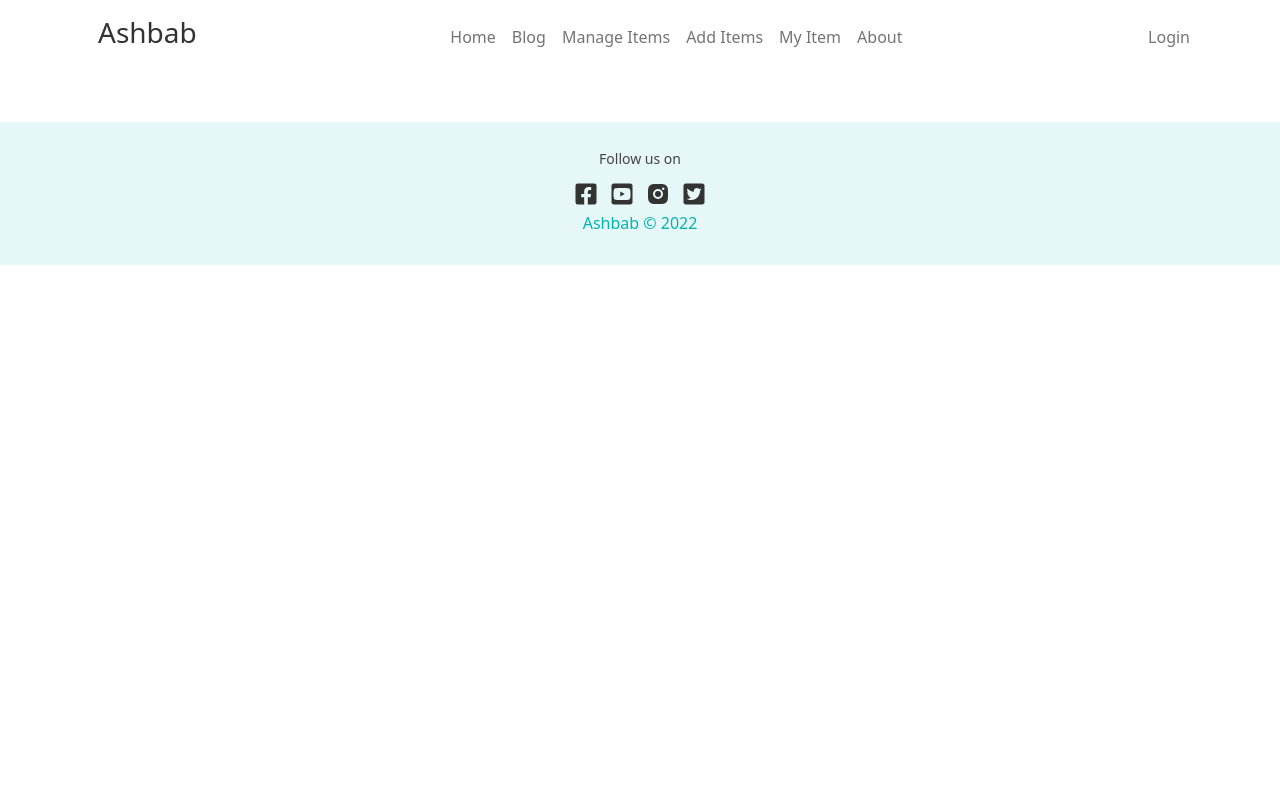
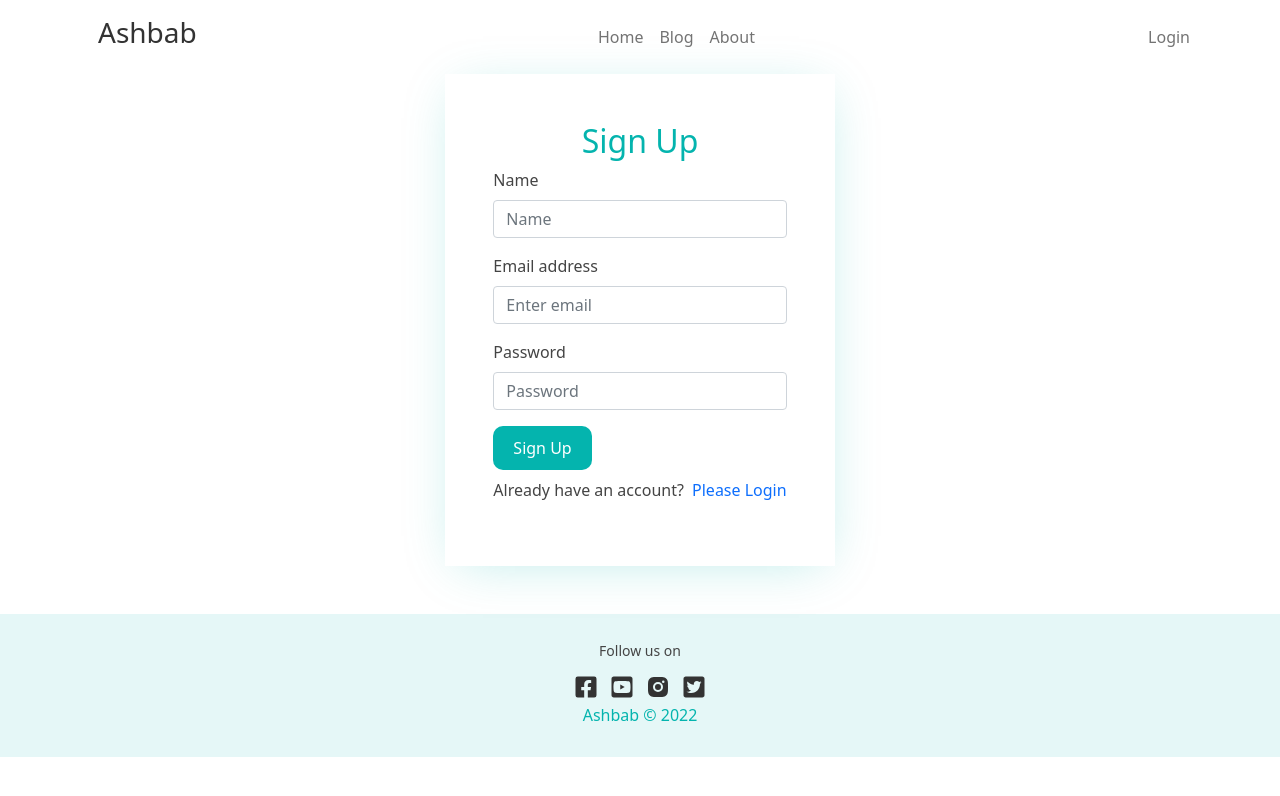
Before and after one commit to ahanafislam/warehouse-management-frontEnd, a React (Create React App) app: page /register in a window 1280 px wide. Shown: the top 796 px of the page. Built offline with nearby package versions, Linux system fonts and the light colour scheme.

Commit message:
Degian Login and Signup Page

```diff
--- a/src/App.js
+++ b/src/App.js
@@ -3,6 +3,9 @@ import Home from './Pages/Home/Home/Home';
 import {Routes, Route} from 'react-router-dom';
 import Footer from './Pages/Shared/Footer/Footer';
 import InventoryDetails from './Pages/Inventory/InventoryDetails/InventoryDetails';
+import Login from './Pages/Login/Login/Login';
+import Registration from './Pages/Login/Registration/Registration';
+import NotFound from './Pages/Shared/NotFound/NotFound';
 
 function App() {
   return (
@@ -10,7 +13,10 @@ function App() {
       <Header></Header>
       <Routes>
         <Route path="/" element={<Home></Home>}></Route>
+        <Route path='/login' element={<Login></Login>}></Route>
+        <Route path='/register' element={<Registration></Registration>}></Route>
         <Route path="/inventory/:item_id" element={<InventoryDetails></InventoryDetails>}></Route>
+        <Route path="*" element={<NotFound></NotFound>}></Route>
       </Routes>
       <Footer></Footer>
     </div>
--- /dev/null
+++ b/src/Pages/Login/Login/Login.css
@@ -0,0 +1,3 @@
+.form-shadow {
+    box-shadow: 1px 7px 50px -12px rgba(4,180,174,0.27);
+}
--- /dev/null
+++ b/src/Pages/Login/Login/Login.js
@@ -0,0 +1,34 @@
+import React from 'react';
+import { Container, Form } from 'react-bootstrap';
+import './Login.css';
+import { Link } from 'react-router-dom';
+
+const Login = () => {
+    return (
+        <Container>
+            <div className='d-flex justify-content-center align-items-center me-auto ms-auto mt-2'>
+                <div className="form-shadow p-5">
+                    <h2 className='brand-text text-center'>Log In</h2>
+                    <Form>
+                        <Form.Group className="mb-3" controlId="formBasicEmail">
+                            <Form.Label>Email address</Form.Label>
+                            <Form.Control type="email" placeholder="Enter email" required/>
+                        </Form.Group>
+
+                        <Form.Group className="mb-3" controlId="formBasicPassword">
+                            <Form.Label>Password</Form.Label>
+                            <Form.Control type="password" placeholder="Password" required/>
+                        </Form.Group>
+                        <button className='brand-btn' type="submit">
+                            Log in
+                        </button>
+                        <p className='mt-2'>New to Ashbab? <Link to="/register" className='text-primary pe-auto text-decoration-none ms-1'>Please Sign Up</Link></p>
+                        <p>Forget Password? <button className='btn btn-link text-primary pe-auto text-decoration-none'>Reset Password</button></p>
+                    </Form>
+                </div>
+            </div>
+        </Container>
+    );
+};
+
+export default Login;
--- /dev/null
+++ b/src/Pages/Login/Registration/Registration.js
@@ -0,0 +1,36 @@
+import React from 'react';
+import { Container, Form } from 'react-bootstrap';
+import { Link } from 'react-router-dom';
+
+const Registration = () => {
+    return (
+        <Container>
+            <div className='d-flex justify-content-center align-items-center me-auto ms-auto'>
+                <div className="form-shadow p-5">
+                    <h2 className='brand-text text-center'>Sign Up</h2>
+                    <Form>
+                        <Form.Group className="mb-3" controlId="formBasicName">
+                            <Form.Label>Name</Form.Label>
+                            <Form.Control type="text" placeholder="Name" required/>
+                        </Form.Group>
+                        <Form.Group className="mb-3" controlId="formBasicEmail">
+                            <Form.Label>Email address</Form.Label>
+                            <Form.Control type="email" placeholder="Enter email" required/>
+                        </Form.Group>
+
+                        <Form.Group className="mb-3" controlId="formBasicPassword">
+                            <Form.Label>Password</Form.Label>
+                            <Form.Control type="password" placeholder="Password" required/>
+                        </Form.Group>
+                        <button className='brand-btn' type="submit">
+                            Sign Up
+                        </button>
+                        <p className='mt-2'>Already have an account? <Link to="/login" className='text-primary pe-auto text-decoration-none ms-1'>Please Login</Link></p>
+                    </Form>
+                </div>
+            </div>
+        </Container>
+    );
+};
+
+export default Registration;
--- a/src/Pages/Shared/Header/Header.js
+++ b/src/Pages/Shared/Header/Header.js
@@ -6,7 +6,7 @@ import { Link } from 'react-router-dom';
 const Header = () => {
     return (
         <header>
-            <Navbar collapseOnSelect expand="lg" variant="light">
+            <Navbar collapseOnSelect expand="lg" variant="light" sticky="top">
                 <Container>
                     <Link to="/" className='nav-link'>
                         <h3 as={Link} to="/" className='logo'>Ashbab</h3>
@@ -14,15 +14,15 @@ const Header = () => {
                     <Navbar.Toggle aria-controls="responsive-navbar-nav" />
                     <Navbar.Collapse id="responsive-navbar-nav">
                         <Nav className="mx-auto">
-                            <Nav.Link href="#features">Home</Nav.Link>
+                            <Nav.Link as={Link} to="/">Home</Nav.Link>
                             <Nav.Link href="#pricing">Blog</Nav.Link>
-                            <Nav.Link href="#pricing">Manage Items</Nav.Link>
+                            {/* <Nav.Link href="#pricing">Manage Items</Nav.Link>
                             <Nav.Link href="#pricing">Add Items</Nav.Link>
-                            <Nav.Link href="#pricing">My Item</Nav.Link>
+                            <Nav.Link href="#pricing">My Item</Nav.Link> */}
                             <Nav.Link href="#pricing">About</Nav.Link>
                         </Nav>
                         <Nav>
-                            <Nav.Link href="#deets">Login</Nav.Link>
+                            <Nav.Link as={Link} to="/login">Login</Nav.Link>
                         </Nav>
                     </Navbar.Collapse>
                 </Container>
--- /dev/null
+++ b/src/Pages/Shared/NotFound/NotFound.js
@@ -0,0 +1,16 @@
+import React from 'react';
+import { Container } from 'react-bootstrap';
+import notFound from '../../../images/notFoundImg.png';
+
+const NotFound = () => {
+    return (
+        <Container className="d-flex justify-content-center align-item-center">
+            <div className='w-50'>
+                <img src={notFound} alt="NotFound" className='img-fluid'/>
+                <h1 className='brand-text text-center'>Sorry! Page Not Found</h1>
+            </div>
+        </Container>
+    );
+};
+
+export default NotFound;
```
Also changed, not shown: src/images/notFoundImg.png (added).
